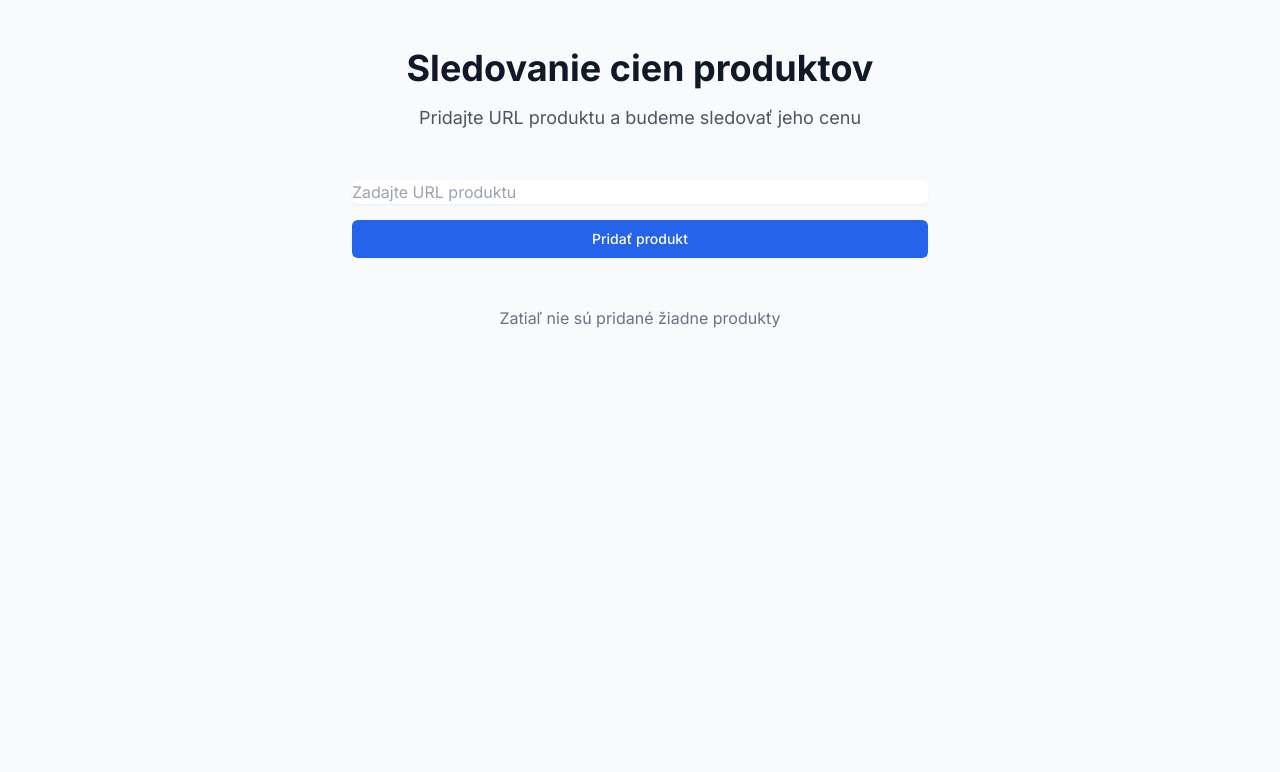
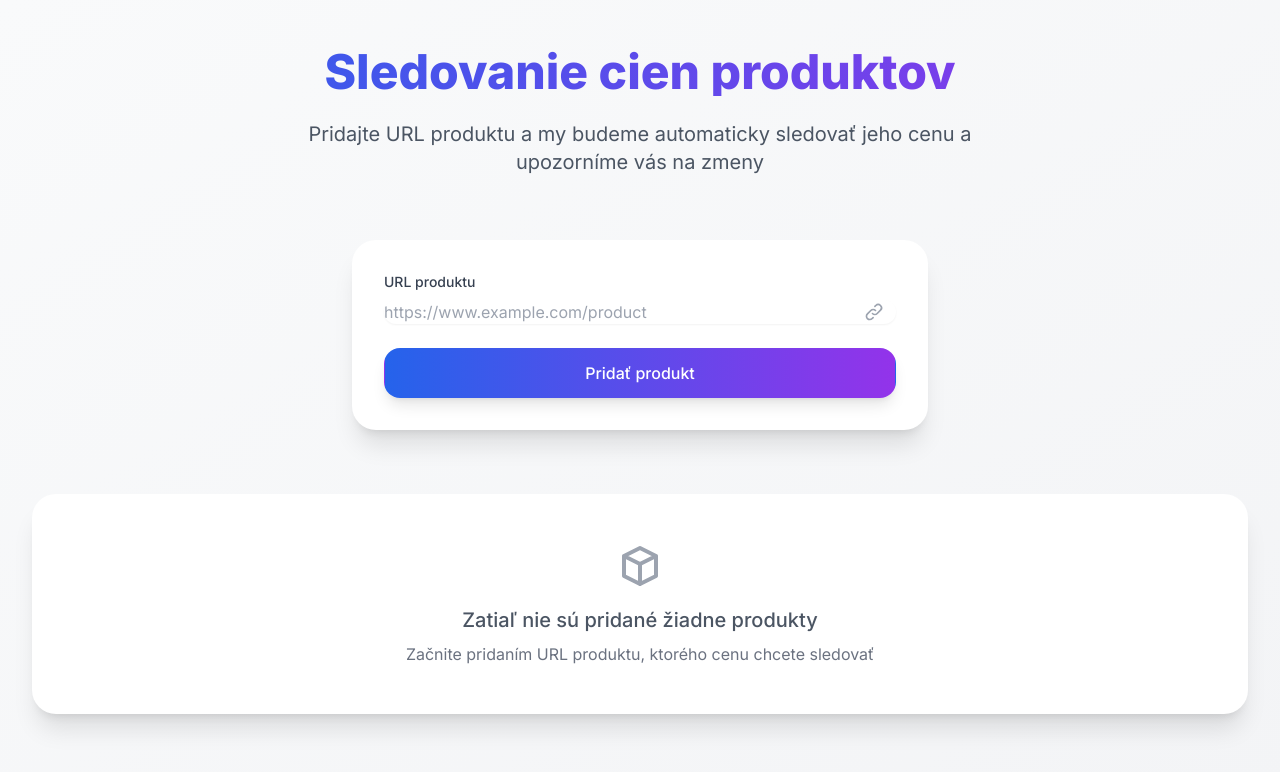
Before and after one commit to drajnamichal/web-price-checker, a Next.js app: page / in a window 1280 px wide. Shown: the top 772 px of the page. Built offline with nearby package versions, Linux system fonts and the light colour scheme.

Commit message:
Resolved merge conflict

```diff
--- a/src/app/globals.css
+++ b/src/app/globals.css
@@ -6,16 +6,43 @@
   * {
     @apply transition-colors duration-200;
   }
+
+  body {
+    @apply antialiased;
+  }
+
+  input {
+    @apply transition-all duration-200;
+  }
+}
+
+@layer utilities {
+  .animate-fade-in {
+    animation: fadeIn 0.3s ease-in-out;
+  }
+
+  @keyframes fadeIn {
+    from {
+      opacity: 0;
+      transform: translateY(-10px);
+    }
+    to {
+      opacity: 1;
+      transform: translateY(0);
+    }
+  }
 }
 
 :root {
   --foreground-rgb: 0, 0, 0;
-  --background-rgb: 255, 255, 255;
+  --background-start-rgb: 249, 250, 251;
+  --background-end-rgb: 243, 244, 246;
 }
 
 [data-theme='dark'] {
   --foreground-rgb: 255, 255, 255;
-  --background-rgb: 17, 24, 39;
+  --background-start-rgb: 17, 24, 39;
+  --background-end-rgb: 31, 41, 55;
 }
 
 @theme inline {
@@ -27,13 +54,19 @@
 
 @media (prefers-color-scheme: dark) {
   :root {
-    --background: #0a0a0a;
-    --foreground: #ededed;
+    --foreground-rgb: 255, 255, 255;
+    --background-start-rgb: 17, 24, 39;
+    --background-end-rgb: 31, 41, 55;
   }
 }
 
 body {
-  background: rgb(var(--background-rgb));
   color: rgb(var(--foreground-rgb));
+  background: linear-gradient(
+    to bottom right,
+    rgb(var(--background-start-rgb)),
+    rgb(var(--background-end-rgb))
+  );
+  min-height: 100vh;
   font-family: Arial, Helvetica, sans-serif;
 }
--- a/src/app/page.tsx
+++ b/src/app/page.tsx
@@ -78,96 +78,137 @@ export default function Home() {
   };
 
   return (
-    <main className="min-h-screen bg-gray-50 py-12 px-4 sm:px-6 lg:px-8">
+    <main className="min-h-screen bg-gradient-to-br from-gray-50 to-gray-100 dark:from-gray-900 dark:to-gray-800 py-12 px-4 sm:px-6 lg:px-8">
       <div className="max-w-7xl mx-auto">
-        <div className="text-center mb-12">
-          <h1 className="text-4xl font-bold text-gray-900 mb-4">
+        <div className="text-center mb-16">
+          <h1 className="text-5xl font-extrabold text-transparent bg-clip-text bg-gradient-to-r from-blue-600 to-purple-600 mb-6">
             Sledovanie cien produktov
           </h1>
-          <p className="text-lg text-gray-600">
-            Pridajte URL produktu a budeme sledovať jeho cenu
+          <p className="text-xl text-gray-600 dark:text-gray-300 max-w-2xl mx-auto">
+            Pridajte URL produktu a my budeme automaticky sledovať jeho cenu a upozorníme vás na zmeny
           </p>
         </div>
 
-        <div className="max-w-xl mx-auto mb-12">
-          <form onSubmit={handleSubmit} className="space-y-4">
+        <div className="max-w-xl mx-auto mb-16 transform hover:scale-[1.01] transition-transform duration-300">
+          <form onSubmit={handleSubmit} className="bg-white dark:bg-gray-800 rounded-2xl shadow-xl p-8 space-y-6">
             <div>
-              <label htmlFor="url" className="sr-only">
+              <label htmlFor="url" className="block text-sm font-medium text-gray-700 dark:text-gray-300 mb-2">
                 URL produktu
               </label>
+              <div className="relative">
                 <input
                   type="url"
                   id="url"
                   name="url"
                   value={url}
                   onChange={(e) => setUrl(e.target.value)}
-                placeholder="Zadajte URL produktu"
+                  placeholder="https://www.example.com/product"
                   required
-                className="block w-full rounded-md border-gray-300 shadow-sm focus:border-blue-500 focus:ring-blue-500"
+                  className="block w-full rounded-xl border-gray-300 dark:border-gray-600 shadow-sm focus:ring-2 focus:ring-blue-500 focus:border-transparent dark:bg-gray-700 dark:text-white dark:placeholder-gray-400 transition-all duration-200"
                 />
+                <div className="absolute inset-y-0 right-0 flex items-center pr-3 pointer-events-none">
+                  <svg className="h-5 w-5 text-gray-400" fill="none" stroke="currentColor" viewBox="0 0 24 24">
+                    <path strokeLinecap="round" strokeLinejoin="round" strokeWidth={2} d="M13.828 10.172a4 4 0 00-5.656 0l-4 4a4 4 0 105.656 5.656l1.102-1.101m-.758-4.899a4 4 0 005.656 0l4-4a4 4 0 00-5.656-5.656l-1.1 1.1" />
+                  </svg>
+                </div>
+              </div>
             </div>
             <button
               type="submit"
               disabled={loading}
-              className={`w-full flex justify-center py-2 px-4 border border-transparent rounded-md shadow-sm text-sm font-medium text-white ${
+              className={`w-full flex justify-center items-center py-3 px-4 border border-transparent rounded-xl text-base font-medium text-white shadow-lg ${
                 loading
                   ? 'bg-blue-400 cursor-not-allowed'
-                  : 'bg-blue-600 hover:bg-blue-700 focus:outline-none focus:ring-2 focus:ring-offset-2 focus:ring-blue-500'
+                  : 'bg-gradient-to-r from-blue-600 to-purple-600 hover:from-blue-700 hover:to-purple-700 focus:outline-none focus:ring-2 focus:ring-offset-2 focus:ring-blue-500 transform hover:scale-[1.02] transition-all duration-200'
               }`}
             >
-              {loading ? 'Pridávam...' : 'Pridať produkt'}
+              {loading ? (
+                <>
+                  <svg className="animate-spin -ml-1 mr-3 h-5 w-5 text-white" fill="none" viewBox="0 0 24 24">
+                    <circle className="opacity-25" cx="12" cy="12" r="10" stroke="currentColor" strokeWidth="4" />
+                    <path className="opacity-75" fill="currentColor" d="M4 12a8 8 0 018-8V0C5.373 0 0 5.373 0 12h4zm2 5.291A7.962 7.962 0 014 12H0c0 3.042 1.135 5.824 3 7.938l3-2.647z" />
+                  </svg>
+                  Pridávam...
+                </>
+              ) : (
+                'Pridať produkt'
+              )}
             </button>
           </form>
 
           {error && (
-            <div className="mt-4 p-4 rounded-md bg-red-50 border border-red-200">
-              <p className="text-sm text-red-600">{error}</p>
+            <div className="mt-6 p-4 rounded-xl bg-red-50 dark:bg-red-900/50 border border-red-200 dark:border-red-800 animate-fade-in">
+              <p className="text-sm text-red-600 dark:text-red-400">{error}</p>
             </div>
           )}
         </div>
 
+        <div className="relative">
           {products.length > 0 ? (
-          <div className="grid gap-6 md:grid-cols-2 lg:grid-cols-3">
+            <div className="grid gap-8 md:grid-cols-2 lg:grid-cols-3">
               {products.map((product) => (
-              <div key={product.id} className="bg-white p-6 rounded-lg shadow-md">
-                <div className="flex justify-between items-start">
-                  <div>
-                    <h3 className="text-xl font-semibold mb-2">{product.name}</h3>
-                    <p className="text-gray-600 mb-4">
+                <div
+                  key={product.id}
+                  className="bg-white dark:bg-gray-800 rounded-2xl shadow-xl p-6 transform hover:scale-[1.02] transition-all duration-300 hover:shadow-2xl"
+                >
+                  <div className="flex flex-col h-full">
+                    <div className="flex justify-between items-start mb-4">
+                      <h3 className="text-xl font-bold text-gray-900 dark:text-white line-clamp-2">{product.name}</h3>
+                      <button
+                        onClick={() => handleDelete(product.id)}
+                        className="text-gray-400 hover:text-red-600 dark:text-gray-500 dark:hover:text-red-400 transition-colors p-1 hover:bg-red-50 dark:hover:bg-red-900/50 rounded-full"
+                        aria-label="Odstrániť produkt"
+                      >
+                        <svg xmlns="http://www.w3.org/2000/svg" className="h-5 w-5" fill="none" viewBox="0 0 24 24" stroke="currentColor">
+                          <path strokeLinecap="round" strokeLinejoin="round" strokeWidth={2} d="M6 18L18 6M6 6l12 12" />
+                        </svg>
+                      </button>
+                    </div>
+
+                    <div className="flex-grow">
                       <a
                         href={product.url}
                         target="_blank"
                         rel="noopener noreferrer"
-                        className="text-blue-600 hover:text-blue-800 transition-colors"
+                        className="inline-flex items-center text-sm text-blue-600 dark:text-blue-400 hover:text-blue-800 dark:hover:text-blue-300 transition-colors mb-4"
                       >
-                        Zobraziť produkt ↗
+                        <svg className="h-4 w-4 mr-1" fill="none" stroke="currentColor" viewBox="0 0 24 24">
+                          <path strokeLinecap="round" strokeLinejoin="round" strokeWidth={2} d="M10 6H6a2 2 0 00-2 2v10a2 2 0 002 2h10a2 2 0 002-2v-4M14 4h6m0 0v6m0-6L10 14" />
+                        </svg>
+                        Zobraziť produkt
                       </a>
-                    </p>
-                    <p className="text-2xl font-bold text-green-600">
+
+                      <div className="bg-gradient-to-r from-green-50 to-emerald-50 dark:from-green-900/20 dark:to-emerald-900/20 rounded-xl p-4 mb-4">
+                        <p className="text-3xl font-bold text-green-600 dark:text-green-400">
                           {formatPrice(product.price, product.currency)}
                         </p>
-                    <p className="text-sm text-gray-500 mt-2">
-                      Naposledy kontrolované: {new Date(product.lastChecked).toLocaleString('sk-SK')}
-                    </p>
                       </div>
-                  <button
-                    onClick={() => handleDelete(product.id)}
-                    className="text-red-600 hover:text-red-800 transition-colors"
-                    aria-label="Odstrániť produkt"
-                  >
-                    <svg xmlns="http://www.w3.org/2000/svg" className="h-6 w-6" fill="none" viewBox="0 0 24 24" stroke="currentColor">
-                      <path strokeLinecap="round" strokeLinejoin="round" strokeWidth={2} d="M6 18L18 6M6 6l12 12" />
+                    </div>
+
+                    <div className="text-sm text-gray-500 dark:text-gray-400 flex items-center">
+                      <svg className="h-4 w-4 mr-1" fill="none" stroke="currentColor" viewBox="0 0 24 24">
+                        <path strokeLinecap="round" strokeLinejoin="round" strokeWidth={2} d="M12 8v4l3 3m6-3a9 9 0 11-18 0 9 9 0 0118 0z" />
                       </svg>
-                  </button>
+                      Aktualizované: {new Date(product.lastChecked).toLocaleString('sk-SK')}
+                    </div>
                   </div>
                 </div>
               ))}
             </div>
           ) : (
-          <div className="text-center text-gray-500">
-            <p>Zatiaľ nie sú pridané žiadne produkty</p>
+            <div className="text-center py-12 bg-white dark:bg-gray-800 rounded-2xl shadow-xl">
+              <svg className="mx-auto h-12 w-12 text-gray-400 dark:text-gray-500 mb-4" fill="none" stroke="currentColor" viewBox="0 0 24 24">
+                <path strokeLinecap="round" strokeLinejoin="round" strokeWidth={2} d="M20 7l-8-4-8 4m16 0l-8 4m8-4v10l-8 4m0-10L4 7m8 4v10M4 7v10l8 4" />
+              </svg>
+              <p className="text-xl font-medium text-gray-600 dark:text-gray-300">
+                Zatiaľ nie sú pridané žiadne produkty
+              </p>
+              <p className="mt-2 text-gray-500 dark:text-gray-400">
+                Začnite pridaním URL produktu, ktorého cenu chcete sledovať
+              </p>
             </div>
           )}
+        </div>
       </div>
     </main>
   );
--- a/tailwind.config.js
+++ b/tailwind.config.js
@@ -7,7 +7,39 @@ module.exports = {
   ],
   darkMode: 'class',
   theme: {
-    extend: {},
+    extend: {
+      animation: {
+        'fade-in': 'fadeIn 0.3s ease-in-out',
+      },
+      keyframes: {
+        fadeIn: {
+          '0%': { opacity: '0', transform: 'translateY(-10px)' },
+          '100%': { opacity: '1', transform: 'translateY(0)' },
+        },
+      },
+      boxShadow: {
+        'xl': '0 20px 25px -5px rgb(0 0 0 / 0.1), 0 8px 10px -6px rgb(0 0 0 / 0.1)',
+        '2xl': '0 25px 50px -12px rgb(0 0 0 / 0.25)',
+      },
+      borderRadius: {
+        'xl': '1rem',
+        '2xl': '1.5rem',
+      },
+      colors: {
+        gray: {
+          50: '#F9FAFB',
+          100: '#F3F4F6',
+          200: '#E5E7EB',
+          300: '#D1D5DB',
+          400: '#9CA3AF',
+          500: '#6B7280',
+          600: '#4B5563',
+          700: '#374151',
+          800: '#1F2937',
+          900: '#111827',
+        },
+      },
+    },
   },
   plugins: [],
 }
```
Lines whose indentation alone changed are shown as unchanged.
